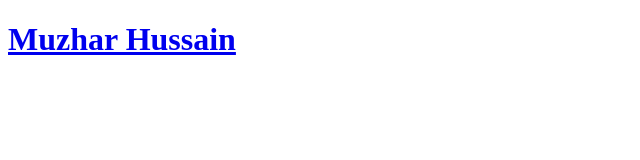
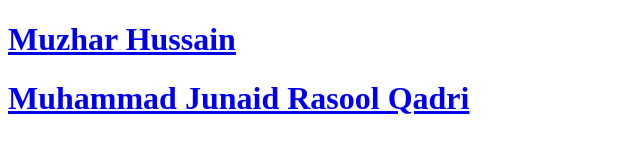
Before and after one commit to Aaqib604/zee, a plain HTML site: page index.html in a window 1280 px wide. Shown: the whole page, without its empty margins (0-640 px from the left). Drawn offline with Linux system fonts and the light colour scheme.

Commit message:
add my name in your team

```diff
--- a/index.html
+++ b/index.html
@@ -1,13 +1,17 @@
 <!DOCTYPE html>
 <html lang="en">
+
 <head>
     <meta charset="UTF-8">
     <meta http-equiv="X-UA-Compatible" content="IE=edge">
     <meta name="viewport" content="width=device-width, initial-scale=1.0">
     <title>Our Team</title>
 </head>
+
 <body>
     <!-- Todo: Just copy below line to use for your name -->
     <h1><a href="https://github.com/muzhar01">Muzhar Hussain</a></h1>
+    <h1><a href="https://github.com/junaid604">Muhammad Junaid Rasool Qadri</a></h1>
 </body>
+
 </html>
```
